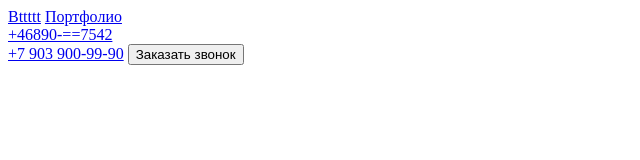
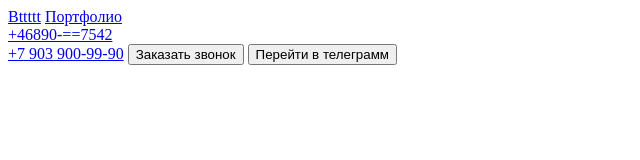
Before and after one commit to Gladis00/special-app, a plain HTML site: page index.html in a window 1280 px wide. Shown: the whole page, without its empty margins (0-640 px from the left). Drawn offline with Linux system fonts and the light colour scheme.

Commit message:
Update index.html

```diff
--- a/index.html
+++ b/index.html
@@ -21,6 +21,7 @@
             <a href="tel:+79039999990">+7 903 900-99-90</a>
 
             <button>Заказать звонок</button>
+            <button>Перейти в телеграмм</button>
         </div>
     </header>
 </body>
```
